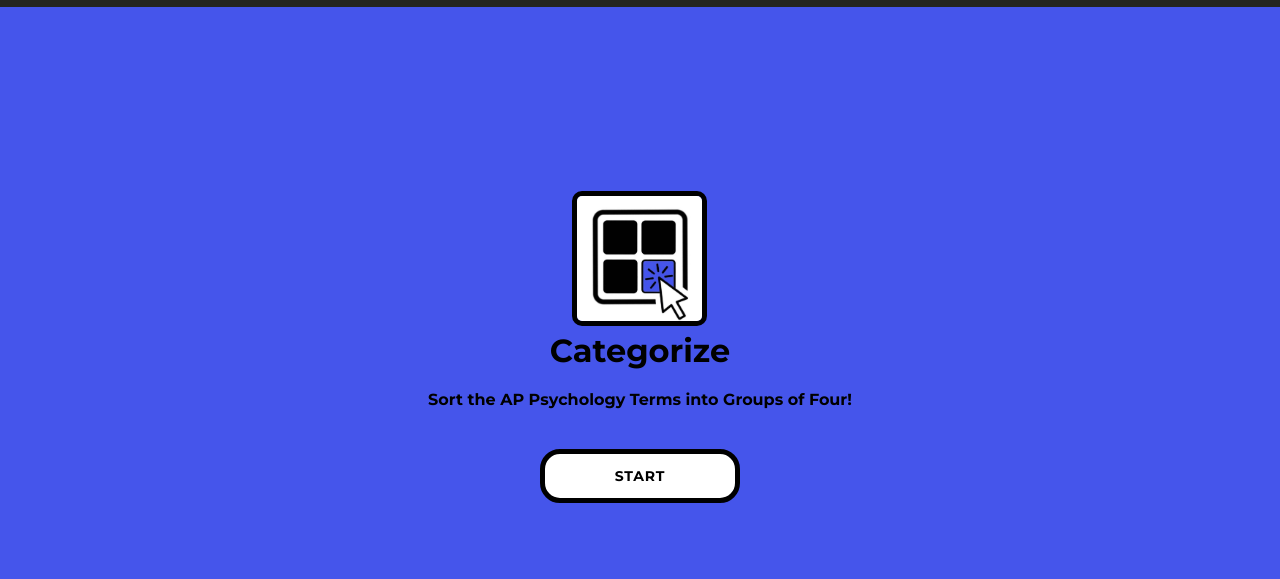
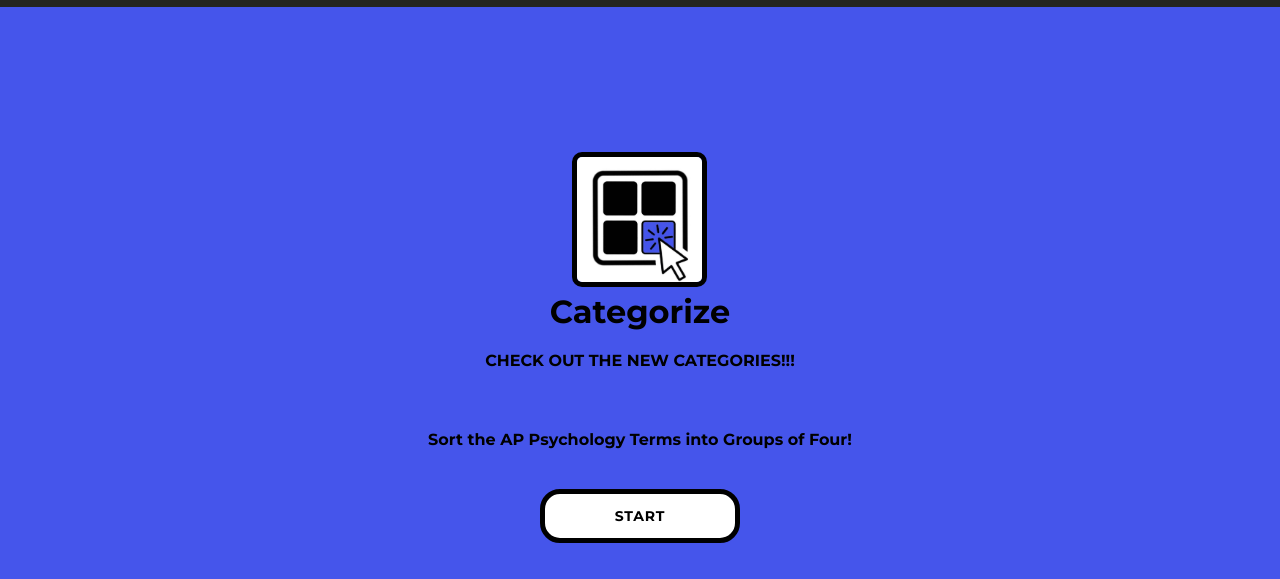
Before and after one commit to ChococupC/apaids, a plain HTML site: page index.html in a window 1280 px wide. Shown: the part 43-622 px from the top of the page. Drawn offline with Linux system fonts and the light colour scheme.

Commit message:
Update index.html

```diff
--- a/index.html
+++ b/index.html
@@ -24,6 +24,7 @@
       <div class="startanimation">
         <img src="./images/categorize.jpg" class="category_image" />
         <h1>Categorize</h1>
+        <p>CHECK OUT THE NEW CATEGORIES!!!</p>
         <p>Sort the AP Psychology Terms into Groups of Four!</p>
         <button class="start_button" onclick="Start()">Start</button>
       </div>
@@ -32,7 +33,6 @@
       <div class="message"></div>
       <div class="game_wrapper">
         <p>Categorize Them into Four Groups!</p>
-        <p>CHECK OUT THE NEW WORDS!!!</p>
         <main>
           <div class="game_category_wrapper">
             <hr />
```
